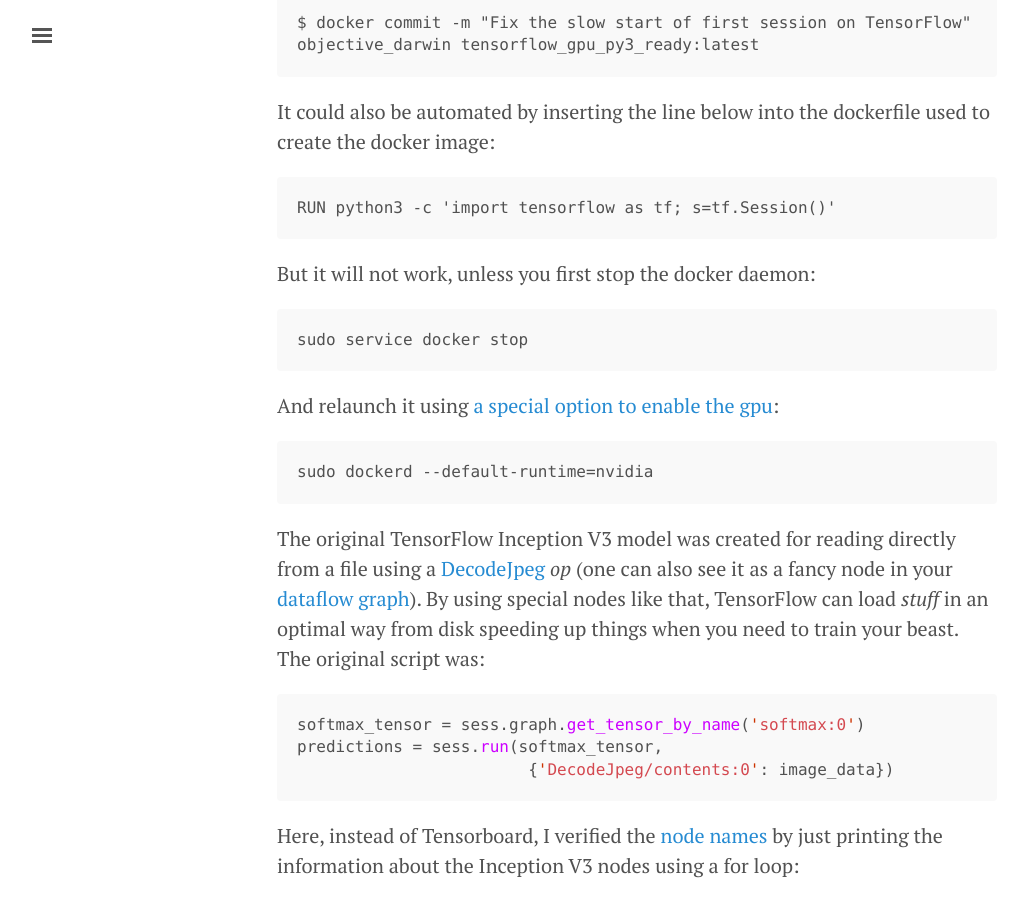
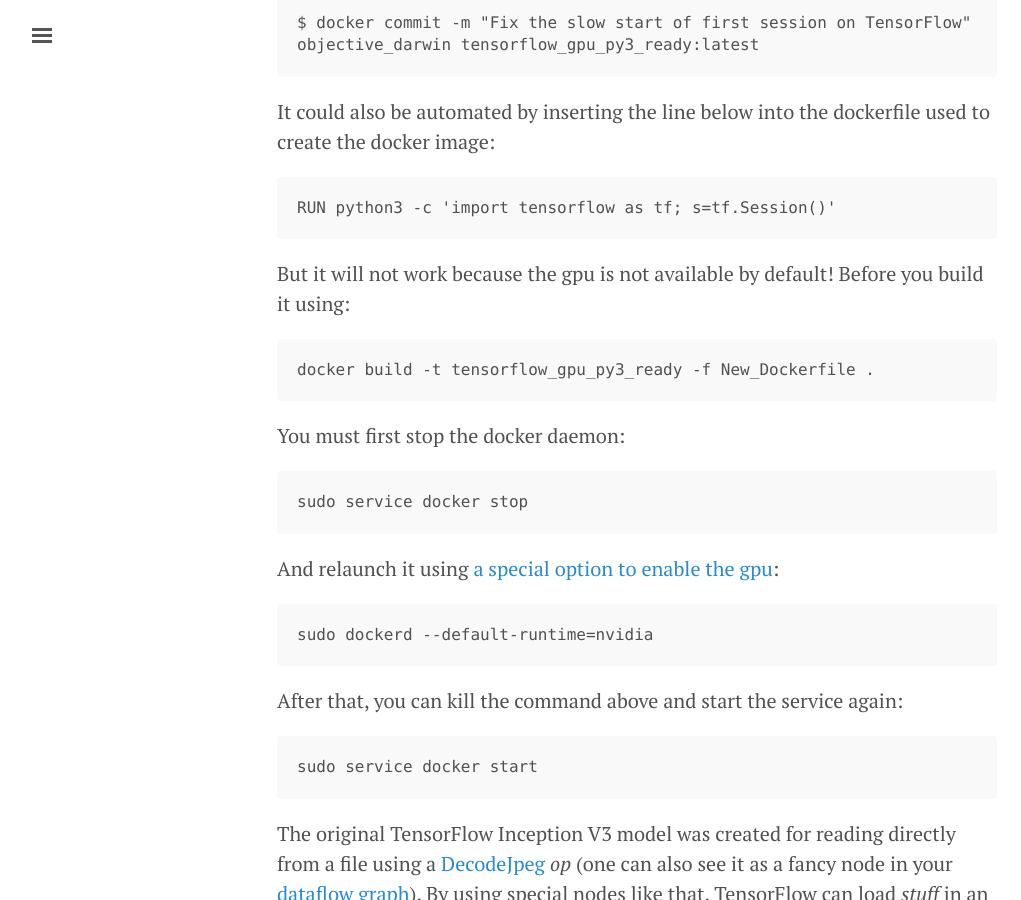
Before and after one commit to ricardodeazambuja/ricardodeazambuja.github.io, a Jekyll site: the page built from _posts/2018-05-12-testing-tensorflow-docker.md, in a window 1280 px wide and 900 px high, scrolled down 3181 px. Shown: the whole window, without its empty margins (3-1024 px from the left). Built offline with Jekyll 4.4.1, drawn with Linux system fonts in a browser that asks for light colours; emoji names are drawn with the system emoji font; comment, search, counter and statistics services are not loaded.

Commit message:
fixed the problem during build - extra info

````diff
--- a/_posts/2018-05-12-testing-tensorflow-docker.md
+++ b/_posts/2018-05-12-testing-tensorflow-docker.md
@@ -66,7 +66,12 @@
 RUN python3 -c 'import tensorflow as tf; s=tf.Session()'
 ```
 
-But it will not work, unless you first stop the docker daemon:
+But it will not work because the gpu is not available by default! Before you build it using:
+```
+docker build -t tensorflow_gpu_py3_ready -f New_Dockerfile .
+```
+
+You must first stop the docker daemon:
 ```
 sudo service docker stop
 ```
@@ -76,6 +81,10 @@
 sudo dockerd --default-runtime=nvidia
 ```
 
+After that, you can kill the command above and start the service again:
+```
+sudo service docker start
+```
 
 The original TensorFlow Inception V3 model was created for reading directly from a file using a [DecodeJpeg](https://www.tensorflow.org/api_docs/cc/class/tensorflow/ops/decode-jpeg) *op* (one can also see it as a fancy node in your [dataflow graph](https://www.tensorflow.org/programmers_guide/graphs)). By using special nodes like that, TensorFlow can load *stuff* in an optimal way from disk speeding up things when you need to train your beast. The original script was:
 
````
